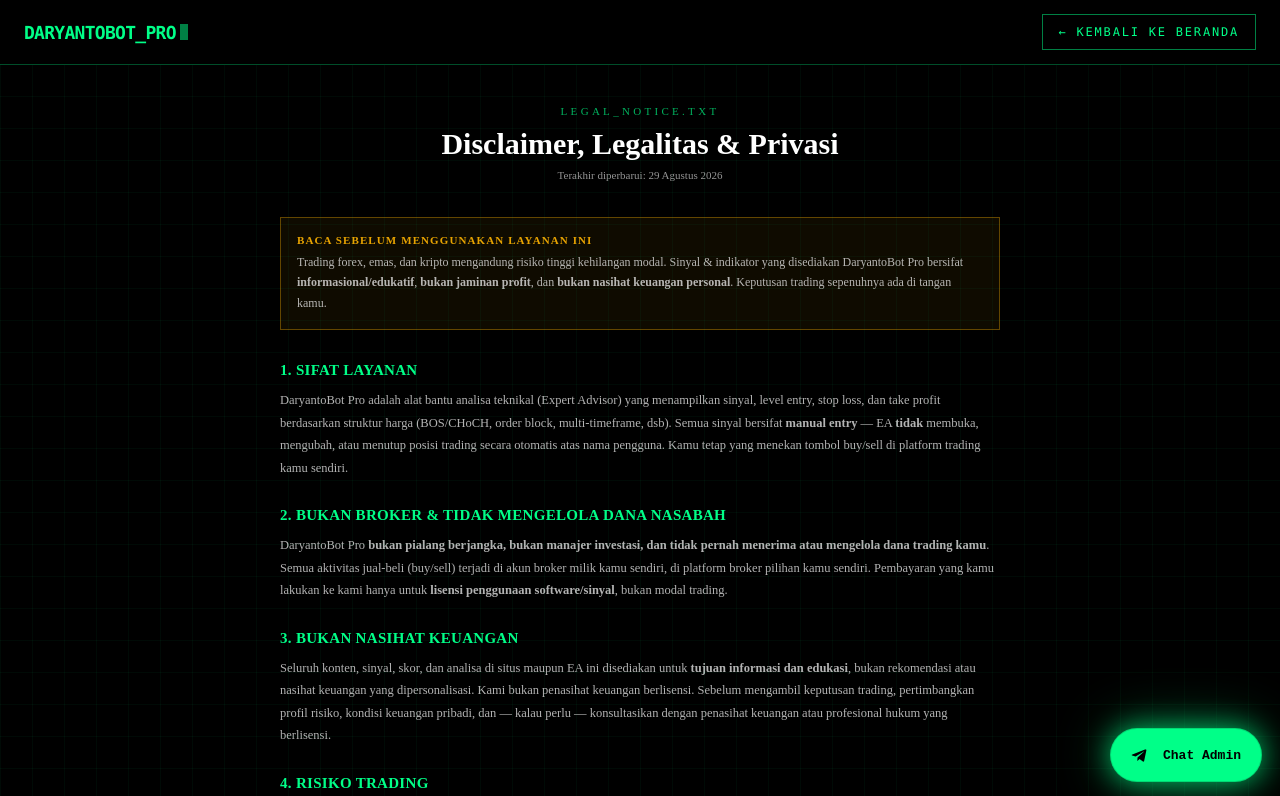
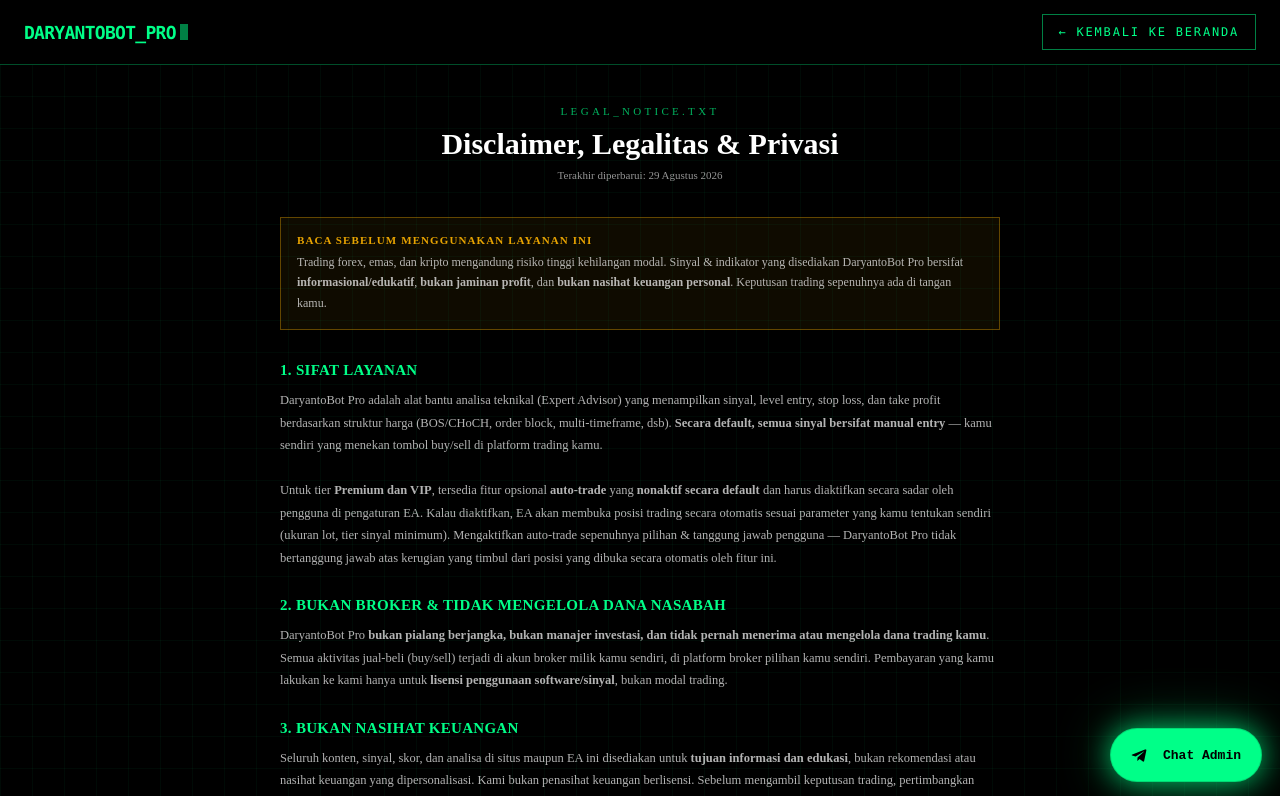
Before and after one commit to daryanto-dev/daryanto-web, a Next.js app: page /legal in a window 1280 px wide. Shown: the top 796 px of the page. Built offline with nearby package versions, Linux system fonts and the light colour scheme.

Commit message:
Fix major CLS from typed-headline collapse; update copy to honestly reflect optional auto-trade feature

```diff
--- a/app/globals.css
+++ b/app/globals.css
@@ -252,7 +252,7 @@
   background: #000; padding: 8px 16px; font-size: 11px; letter-spacing: 0.15em;
 }
 .mx-h1 { margin-top: 24px; font-weight: 900; line-height: 0.9; letter-spacing: -0.05em; }
-.mx-h1 .l1 { display: block; font-size: clamp(40px, 9vw, 96px); color: #00FF88; animation: mx-glitch 3s ease-in-out infinite; }
+.mx-h1 .l1 { display: block; min-height: 0.9em; font-size: clamp(40px, 9vw, 96px); color: #00FF88; animation: mx-glitch 3s ease-in-out infinite; }
 .mx-h1 .l2 { display: block; font-size: clamp(40px, 9vw, 96px); color: #fff; }
 
 /* Kursor efek ketik di headline */
--- a/app/legal/page.tsx
+++ b/app/legal/page.tsx
@@ -49,9 +49,14 @@
 
         <Section title="1. Sifat Layanan">
           DaryantoBot Pro adalah alat bantu analisa teknikal (Expert Advisor) yang menampilkan sinyal, level entry, stop loss,
-          dan take profit berdasarkan struktur harga (BOS/CHoCH, order block, multi-timeframe, dsb). Semua sinyal bersifat{" "}
-          <b>manual entry</b> — EA <b>tidak</b> membuka, mengubah, atau menutup posisi trading secara otomatis atas nama
-          pengguna. Kamu tetap yang menekan tombol buy/sell di platform trading kamu sendiri.
+          dan take profit berdasarkan struktur harga (BOS/CHoCH, order block, multi-timeframe, dsb). <b>Secara default, semua
+          sinyal bersifat manual entry</b> — kamu sendiri yang menekan tombol buy/sell di platform trading kamu.
+          <br /><br />
+          Untuk tier <b>Premium dan VIP</b>, tersedia fitur opsional <b>auto-trade</b> yang <b>nonaktif secara default</b> dan
+          harus diaktifkan secara sadar oleh pengguna di pengaturan EA. Kalau diaktifkan, EA akan membuka posisi trading
+          secara otomatis sesuai parameter yang kamu tentukan sendiri (ukuran lot, tier sinyal minimum). Mengaktifkan
+          auto-trade sepenuhnya pilihan &amp; tanggung jawab pengguna — DaryantoBot Pro tidak bertanggung jawab atas kerugian
+          yang timbul dari posisi yang dibuka secara otomatis oleh fitur ini.
         </Section>
 
         <Section title="2. Bukan Broker &amp; Tidak Mengelola Dana Nasabah">
--- a/app/page.tsx
+++ b/app/page.tsx
@@ -120,7 +120,7 @@
             MARKET BERGERAK.</span>
         </h1>
 
-        <div className="mx-terminal-line"><span className="prompt">&gt;</span> Sinyal Trading MT5 - manual entry, EA tidak buka order sendiri // lisensi online per-akun // tier Demo/Premium/VIP // performa tercatat otomatis & transparan</div>
+        <div className="mx-terminal-line"><span className="prompt">&gt;</span> Sinyal Trading MT5 - manual entry (default), opsi auto-trade tersedia (Premium/VIP, off by default) // lisensi online per-akun // tier Demo/Premium/VIP // performa tercatat otomatis & transparan</div>
         <div className="mx-cta-row">
           <a href="#pricing" className="mx-btn-solid mx-glow-green" style={{height:48,padding:"0 28px",fontSize:14}}>▶ Lihat Paket Bot</a>
           <a href="/login?intent=demo" className="mx-btn-outline" style={{height:48,padding:"0 28px",fontSize:13}}>[ ] Coba Demo (XAUUSD, 30 Hari)</a>
@@ -225,7 +225,7 @@
         </RevealBox>
       </section>
       <footer className="mx-footer">
-        <div>DARYANTOBOT_PRO — Sinyal manual entry, EA tidak membuka order otomatis. Bukan nasihat finansial. Risiko trading ditanggung pengguna.</div>
+        <div>DARYANTOBOT_PRO — Sinyal berbasis analisa teknikal. Default: manual entry. Tersedia opsi auto-trade untuk tier Premium/VIP (nonaktif secara default, diaktifkan &amp; ditanggung risikonya sendiri oleh pengguna). Bukan nasihat finansial. Risiko trading ditanggung pengguna.</div>
         <div style={{ marginTop: 8 }}>
           <a href="/legal" style={{ color: "rgba(0,255,136,0.7)", textDecoration: "underline" }}>Baca Disclaimer, Legalitas &amp; Kebijakan Privasi →</a>
         </div>
```
Also changed, not shown: app/dashboard/page.tsx (+5 -2 lines).
